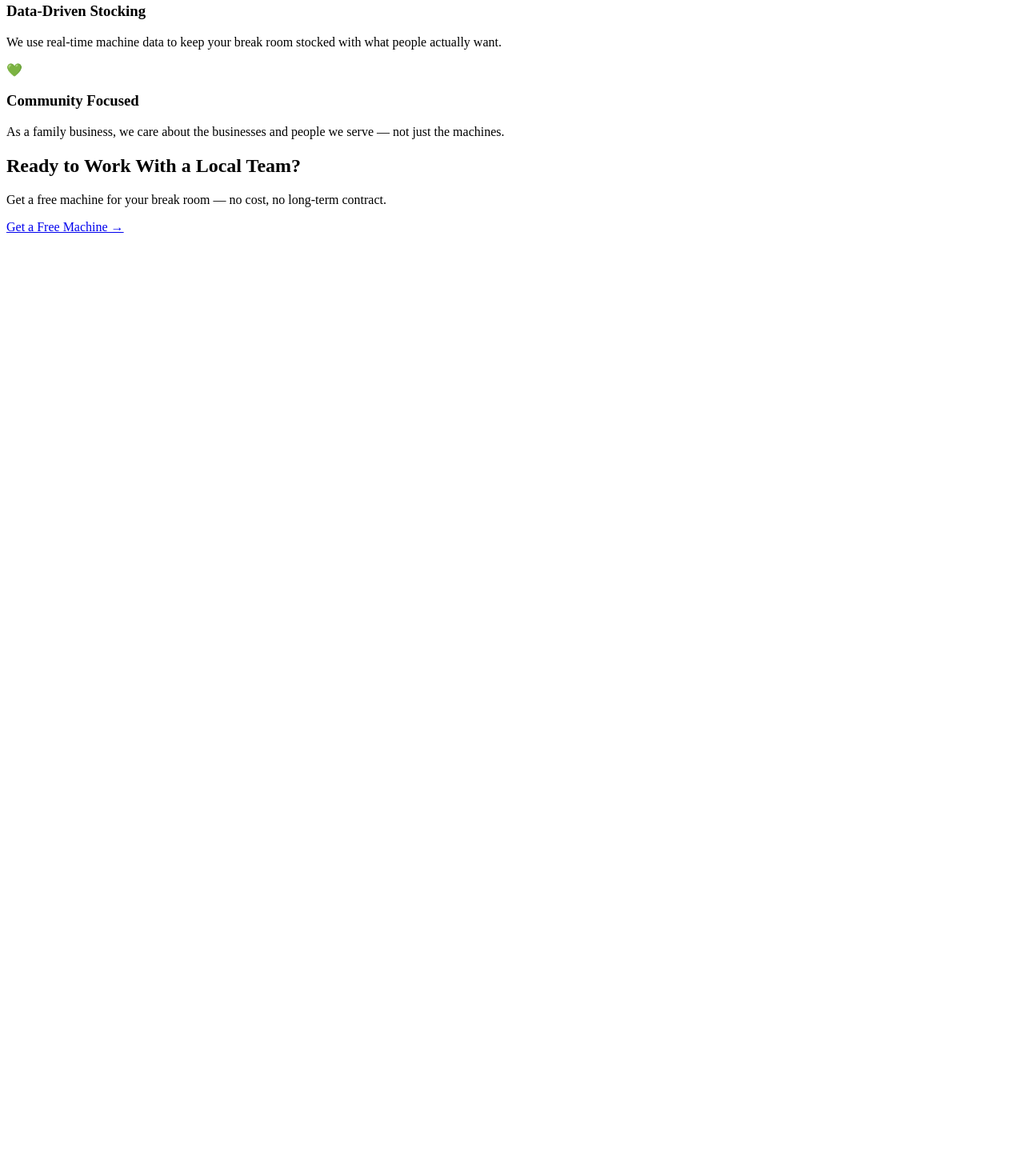
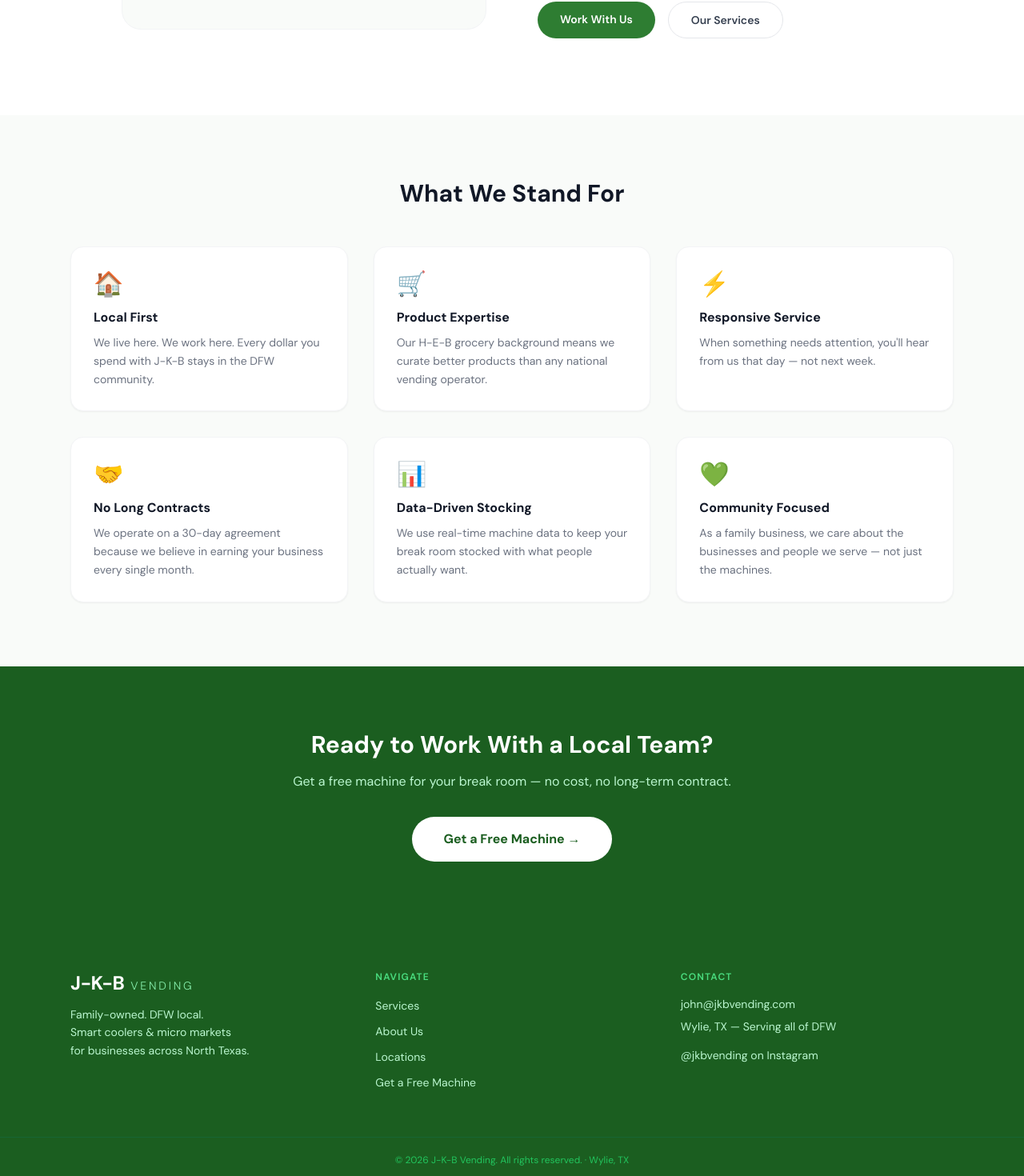
Before and after one commit to VendingHQ/JKBVending, a Next.js app: page /about in a window 1280 px wide. Shown: the part 938-2408 px from the top of the page at 80% size. Before the commit the page ends 1239 px from the top, so only its background shows below. Built offline with nearby package versions, Linux system fonts and the light colour scheme.

Commit message:
Create layout.tsx

```diff
--- /dev/null
+++ b/src/app/layout.tsx
@@ -0,0 +1,49 @@
+import type { Metadata } from "next";
+import { DM_Sans, Playfair_Display } from "next/font/google";
+import "./globals.css";
+import Navbar from "@/components/Navbar";
+import Footer from "@/components/Footer";
+
+const dmSans = DM_Sans({
+  subsets: ["latin"],
+  variable: "--font-dm-sans",
+  weight: ["300", "400", "500", "600", "700"],
+});
+
+const playfair = Playfair_Display({
+  subsets: ["latin"],
+  variable: "--font-playfair",
+  weight: ["700"],
+});
+
+export const metadata: Metadata = {
+  title: "J-K-B Vending | Smart Coolers & Micro Markets | DFW",
+  description:
+    "Family-owned vending company serving DFW. Smart coolers, micro markets, and pantry service for businesses in Wylie, Plano, Frisco, Richardson & Collin County.",
+  keywords:
+    "vending machine Plano TX, smart cooler Frisco TX, micro market DFW, vending service Collin County, vending Wylie TX",
+  openGraph: {
+    title: "J-K-B Vending | Smart Coolers & Micro Markets | DFW",
+    description:
+      "Family-owned. DFW local. Smart coolers and micro markets for businesses across Plano, Frisco, Wylie & Collin County.",
+    url: "https://www.jkbvending.com",
+    siteName: "J-K-B Vending",
+    type: "website",
+  },
+};
+
+export default function RootLayout({
+  children,
+}: {
+  children: React.ReactNode;
+}) {
+  return (
+    <html lang="en">
+      <body className={`${dmSans.variable} ${playfair.variable} font-sans antialiased`}>
+        <Navbar />
+        <main>{children}</main>
+        <Footer />
+      </body>
+    </html>
+  );
+}
```
